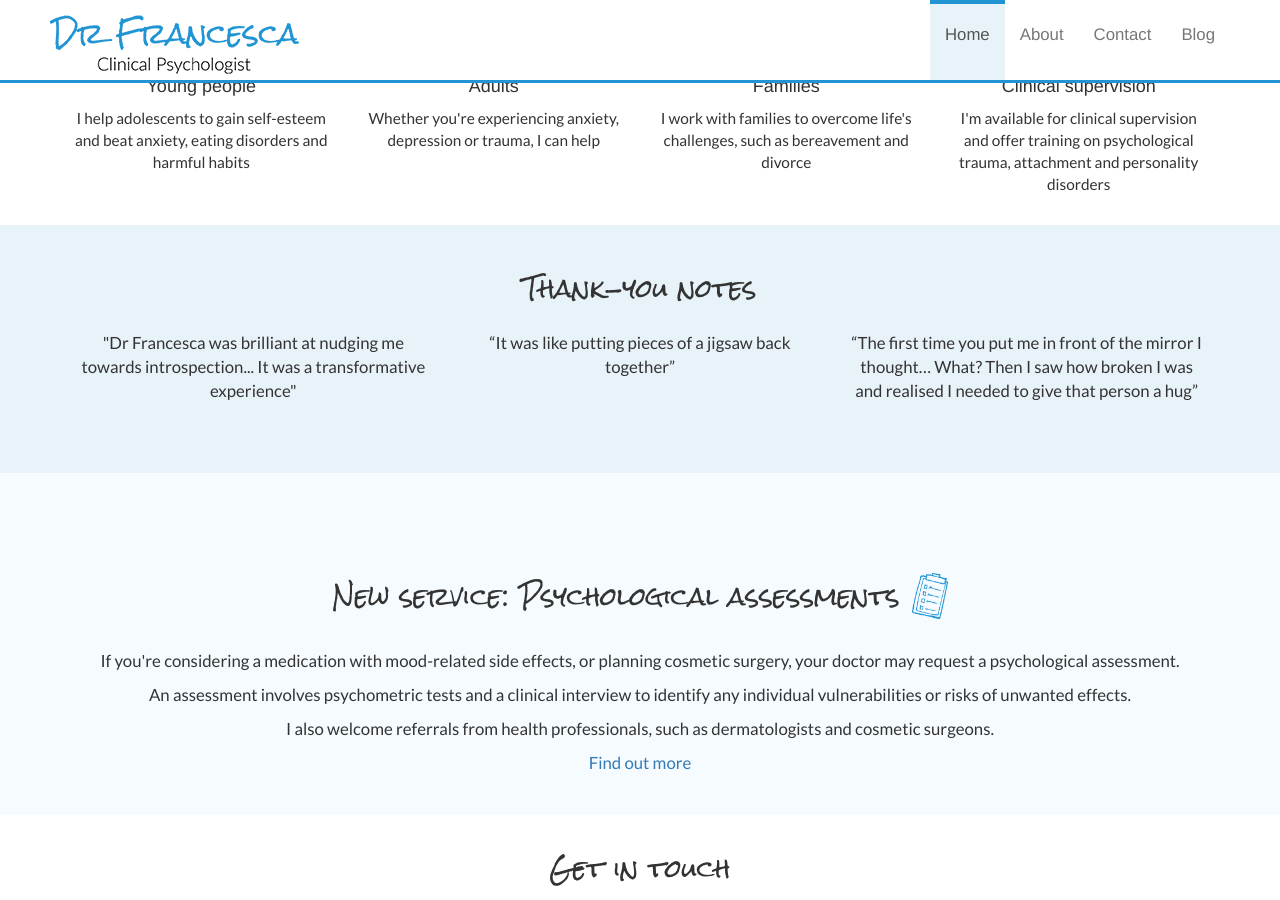
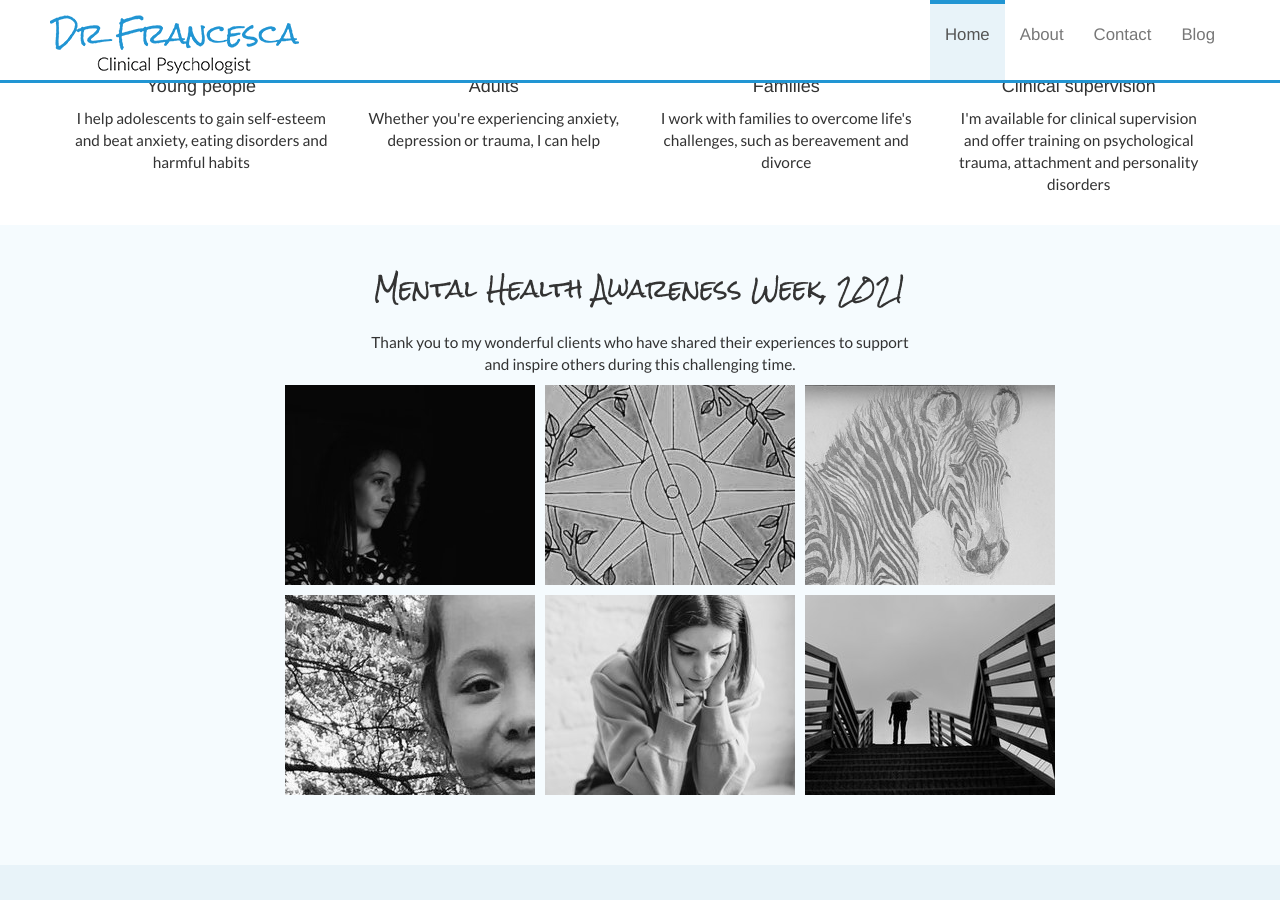
Before and after one commit to robconaty/drfrancesca, a Jekyll site: the page built from index.html, in a window 1280 px wide and 900 px high, scrolled down 730 px. Built offline with Jekyll 4.4.1, drawn with Linux system fonts in a browser that asks for light colours; nearby versions of some CDN libraries; comment, search, counter and statistics services are not loaded.

Commit message:
Add files via upload

```diff
--- a/index.html
+++ b/index.html
@@ -121,6 +121,59 @@ description: A HCPC registered Clinical Psychologist offering face-to-face appoi
 </div>
 
 <br>
+
+
+<!--- MHAW section-->
+
+  <div id="mhaw">
+  <div class="container-fluid text-center">
+    <h3 id="thankyous">Mental Health Awareness Week, 2021</h3>
+    <br>
+
+  <p id="insurers">    Thank you to my wonderful clients who have shared their experiences to support <br>and inspire others during this challenging time.</p>
+
+
+
+<div class="row" id="mhawrow">
+<div class="col-md-3" id="imgwrapper">
+   <a href="/mhaw01"><img src="img/poem.jpg" alt="..." class="img-mhaw">
+<p class="text"><strong>IN THE LOOKING GLASS</strong> <br> A poem by Sara L.</p>
+<div class="overlay overlayRight"></div><a/>
+</div>
+
+<div class="col-md-3" id="imgwrapper">
+     <a href="/mhaw02"><img src="img/compasst.jpeg" alt="..." class="img-mhaw">
+<p class="text"><strong>A COMPASS TO HELP US</strong><br> by A.</p></a>
+</div>
+
+<div class="col-md-3" id="imgwrapper">
+<a href="/mhaw03"><img src="img/zebrathumb.jpg" alt="..." class="img-mhaw">
+<p class="text"><strong>PENCIL ILLUSTRATION</strong> <br> Looking back</p></a>
+</div>
+</div>
+<div class="row" id="mhawrow">
+<a href="/mhaw04"><div class="col-md-3" id="imgwrapper">
+  <img src="img/focus.jpg" alt="..." class="img-mhaw">
+<p class="text"><strong>A TIP</strong> <br> from a young person</p></a>
+</div>
+
+<div class="col-md-3" id="imgwrapper">
+  <a href="/mhaw05"><img src="img/laura.jpg" alt="..." class="img-mhaw">
+<p class="text"><strong>LAURA'S POEM</strong><br>by J.</p></a>
+</div>
+
+<div class="col-md-3" id="imgwrapper">
+  <a href="/mhaw06"><img src="img/stairs250.jpg" alt="..." class="img-mhaw">
+<p class="text"><strong>TAKING THE FIRST STEP</strong><br>by M.</p></a>
+</div>
+</div>
+</div>
+</div>
+
+
+
+
+
 
 
 <!--- Thankyou notes section-->
--- a/mhaw01.html
+++ b/mhaw01.html
@@ -13,12 +13,11 @@ title: Mental Health Awareness Week
 
 
 
-  <h2 class="postheader"><a href="/2021/04/30/Starting-mirror-therapy-research.html"></a></h2>
 
 <p><img src="/img/poem.jpg" alt="Photo credit: João Jesus, Pexels" class="image-class postimage" title="Looking in mirror" />
 <em><a href="https://www.pexels.com/photo/woman-wearing-black-and-white-polka-dot-shirt-808713/"> Photo credit: João Jesus, Pexels</a></em>
 
-<p><i>Thank you to Sarah L. for sharing this beautiful poem. It's part of a series of original writing, artworks, and photography, which I'll be sharing throughout Mental Health Awareness Week, 2021. Thank you to the authors for your kind permission to share this content.</i></p>
+<p><i>Thank you to Sara L. for sharing this beautiful poem. It's part of a series of original writing, artworks, and photography, which I'll be sharing throughout Mental Health Awareness Week, 2021. Thank you to the authors for your kind permission to share this content.</i></p>
 <br>
 <p><strong>In the Looking Glass</strong></p>
 
```
Also changed, not shown: other parts of mhaw01.html (+1 -1 lines), mhaw02.html (added, +35 -0 lines), mhaw03.html (added, +33 -0 lines), mhaw04.html (added, +31 -0 lines), mhaw05.html (added, +73 -0 lines), mhaw06.html (added, +37 -0 lines).
